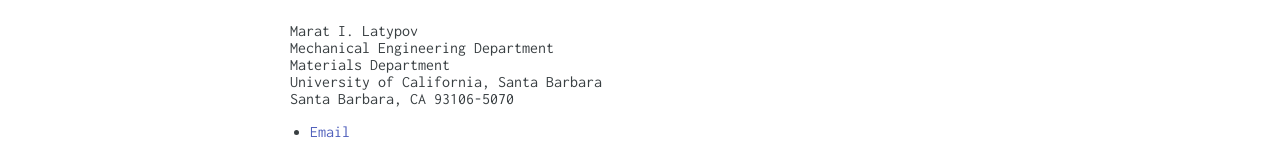
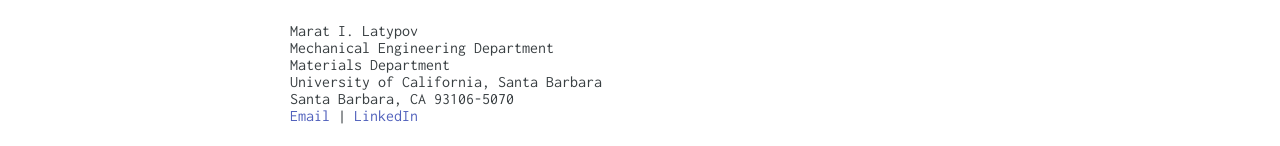
Before and after one commit to latmarat/latmarat.github.io_old, a Jekyll site: the page built from index.md, in a window 1280 px wide. Shown: the part 1873-2019 px from the top of the page. Built offline with Jekyll 4.4.1, drawn with Linux system fonts in a browser that asks for light colours; our own code applies the rules of GitHub Pages for plain Markdown files; after the commit the page ends 1997 px from its top, so only the background shows below that.

Commit message:
Minor contact change

```diff
--- a/index.md
+++ b/index.md
@@ -71,7 +71,5 @@ Marat I. Latypov \\
 Mechanical Engineering Department \\
 Materials Department \\
 University of California, Santa Barbara \\
-Santa Barbara, CA 93106-5070
-
-- [Email](mailto:latmarat@gmail.com)
-- [LinkedIn](https://www.linkedin.com/in/latmarat/)
+Santa Barbara, CA 93106-5070 \\
+[Email](mailto:latmarat@gmail.com) | [LinkedIn](https://www.linkedin.com/in/latmarat/)
```
